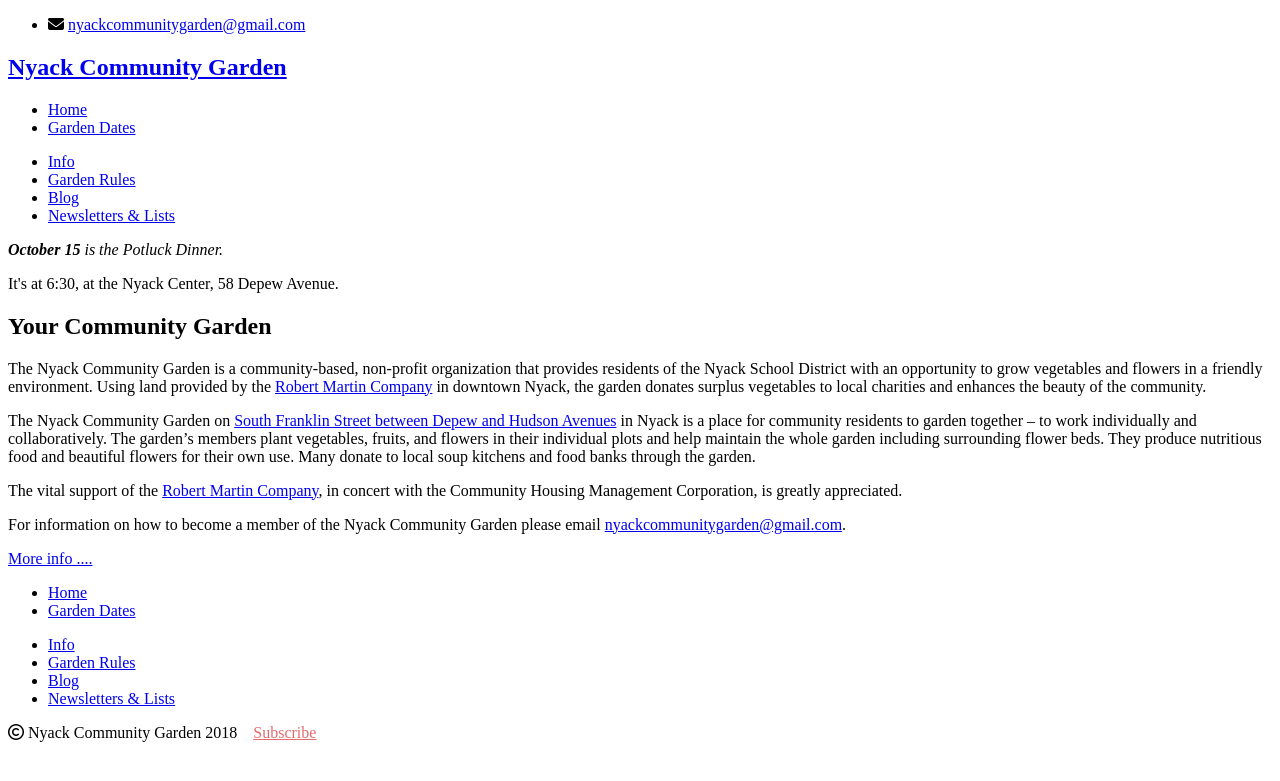
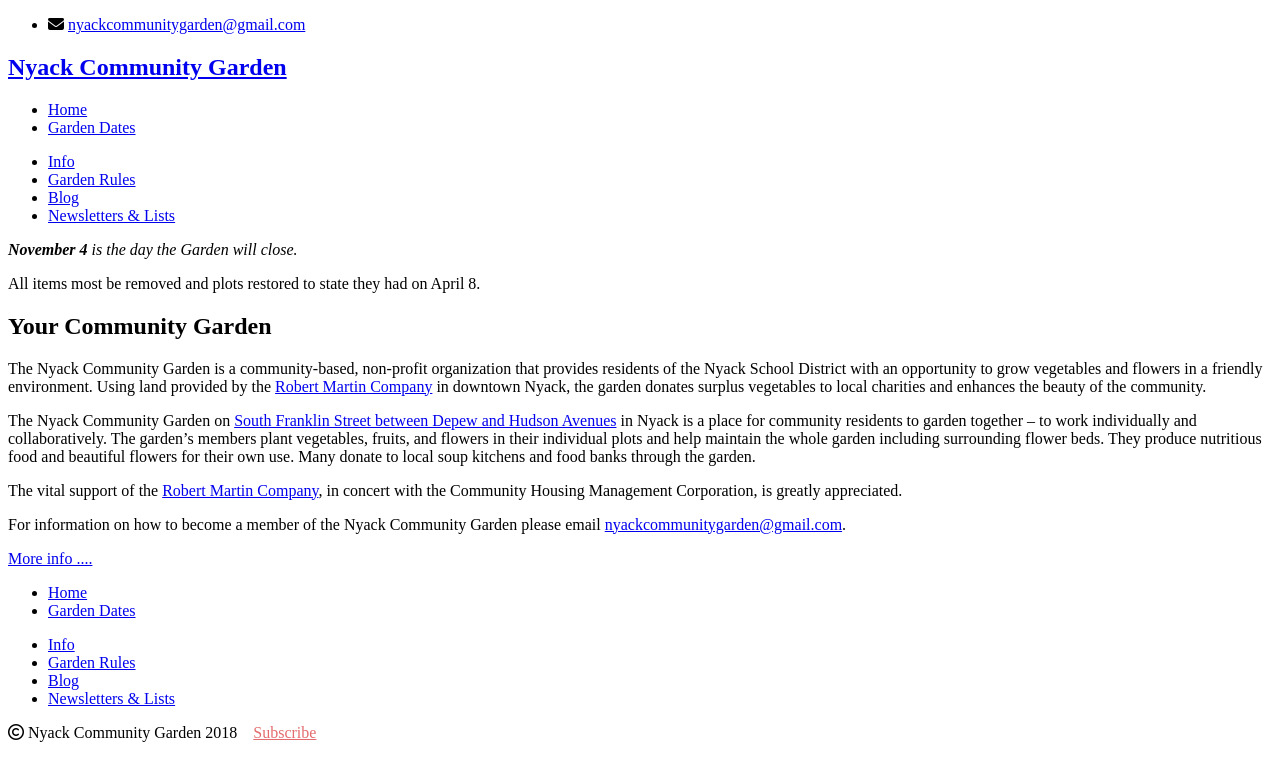
Before and after one commit to bosborne/nyackcommunitygarden, a Jekyll site: the page built from index.html, in a window 1280 px wide. Shown: the top 781 px of the page. Built offline with Jekyll 4.4.1, drawn with Linux system fonts in a browser that asks for light colours; nearby versions of some CDN libraries; library files that are not in the unit come from our copies.

Commit message:
Change dates

```diff
--- a/_layouts/default.html
+++ b/_layouts/default.html
@@ -18,9 +18,9 @@
     <div class="content">
       <div class="container">
         <div class="bannerbox">
-          <i><b>October 15</b> is the Potluck Dinner.</i>
+          <i><b>November 4</b> is the day the Garden will close.</i>
           <p>
-            It's at 6:30, at the Nyack Center, 58 Depew Avenue.
+            All items most be removed and plots restored to state they had on April 8.
           </p>
         </div>
         {{ content }}
```
